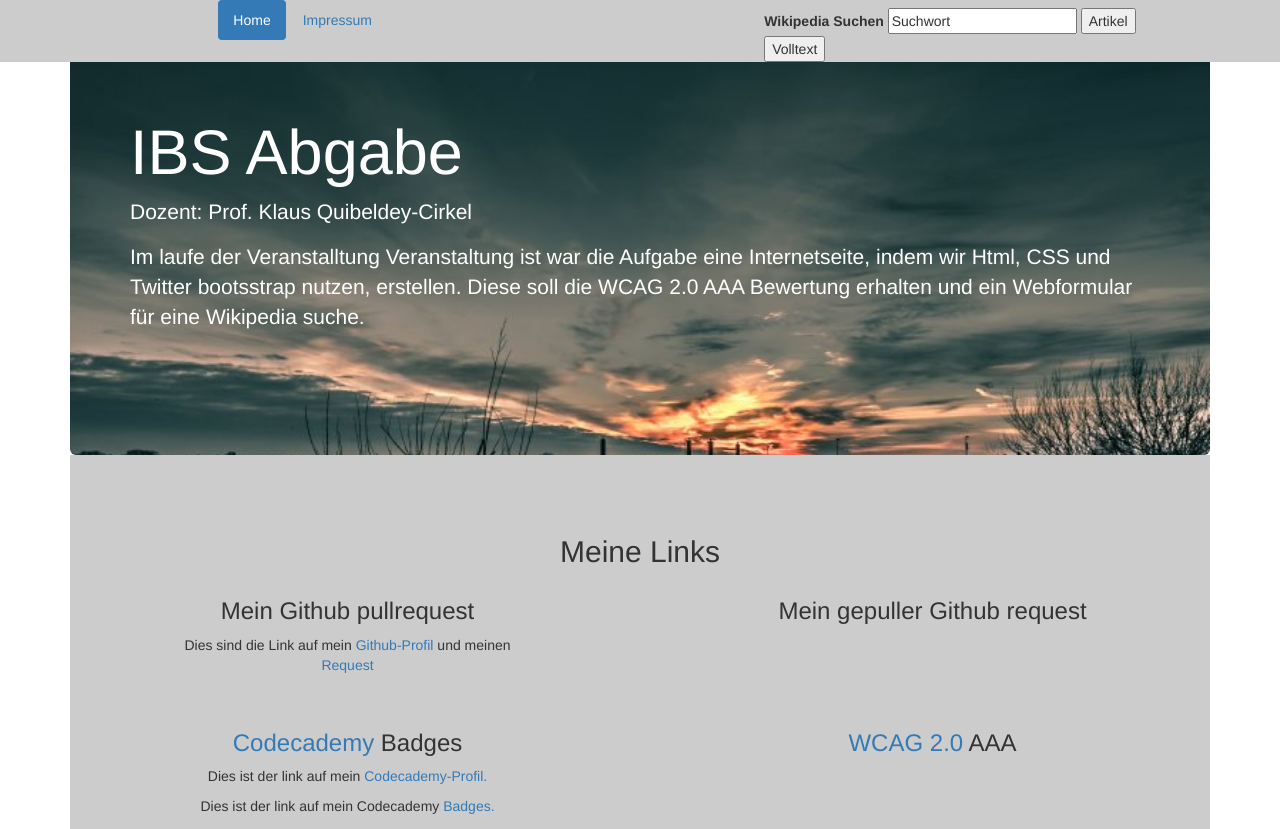
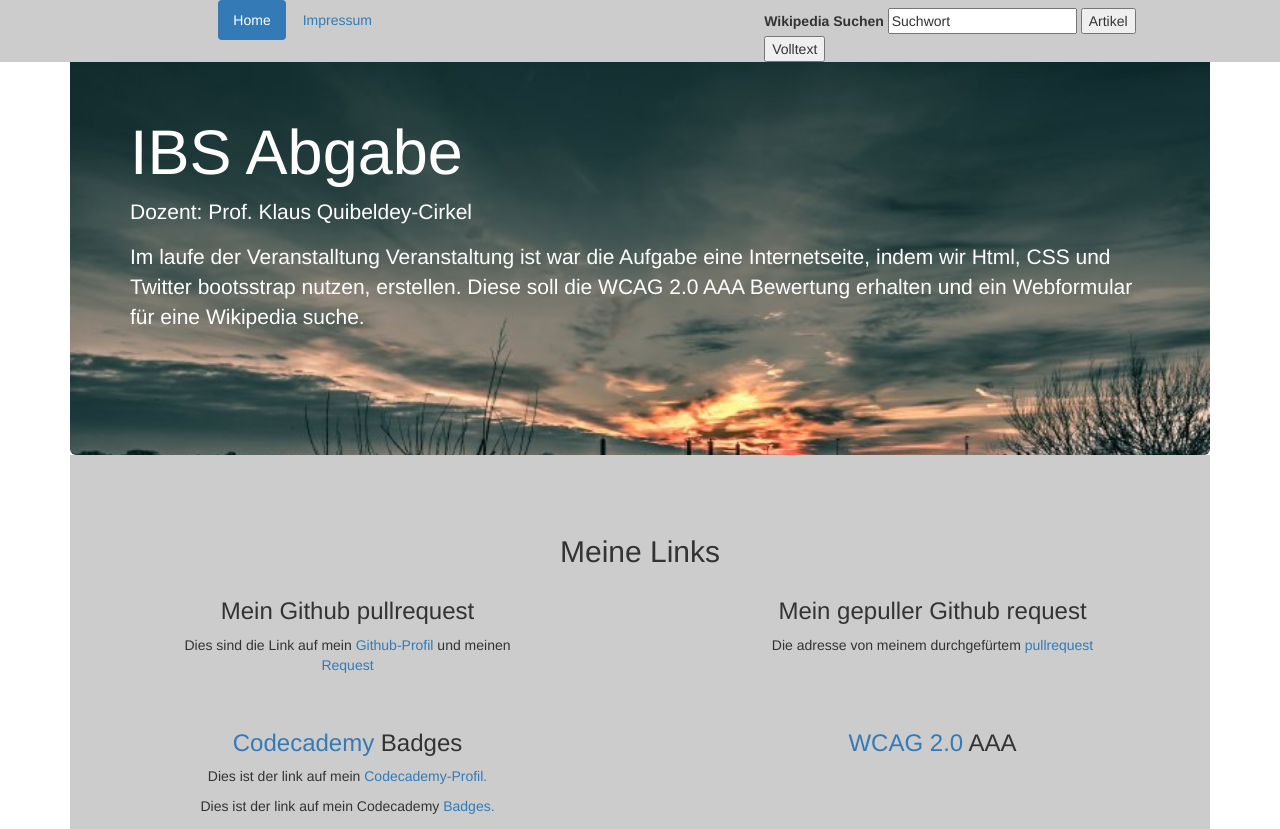
Before and after one commit to vincentvogel/vincentvogel, a plain HTML site: page index.html in a window 1280 px wide. Shown: the top 829 px of the page. Drawn offline with nearby package versions, Linux system fonts and the light colour scheme.

Commit message:
ready 4 pullrequest v2

```diff
--- a/index.html
+++ b/index.html
@@ -64,12 +64,13 @@
 					<p>
 						Dies sind die Link auf mein <a
 							href="https://github.com/vincentvogel">Github-Profil</a> und
-						meinen <a href="https://github.com/vincentvogel">Request</a>
+						meinen <a href="https://github.com/vincentvogel/pulls">Request</a>
 					</p>
 				</div>
 				<div class="col-md-2"></div>
 				<div class="col-md-4" id="links">
 					<H3>Mein gepuller Github request</H3>
+					<p>Die adresse von meinem durchgef&uuml;rtem <a href="https://github.com/pascalbrueckner/pascalbrueckner/pulls">pullrequest</a></p>
 				</div>
 				<div class="col-md-1"></div>
 			</div>
```
